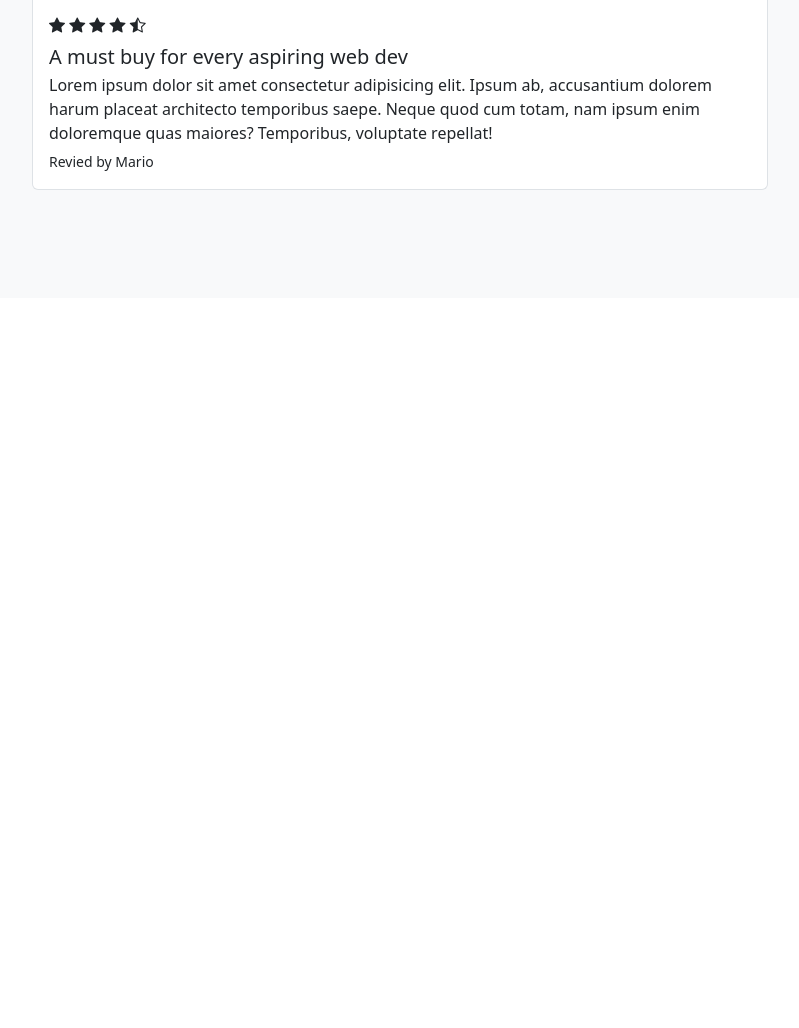
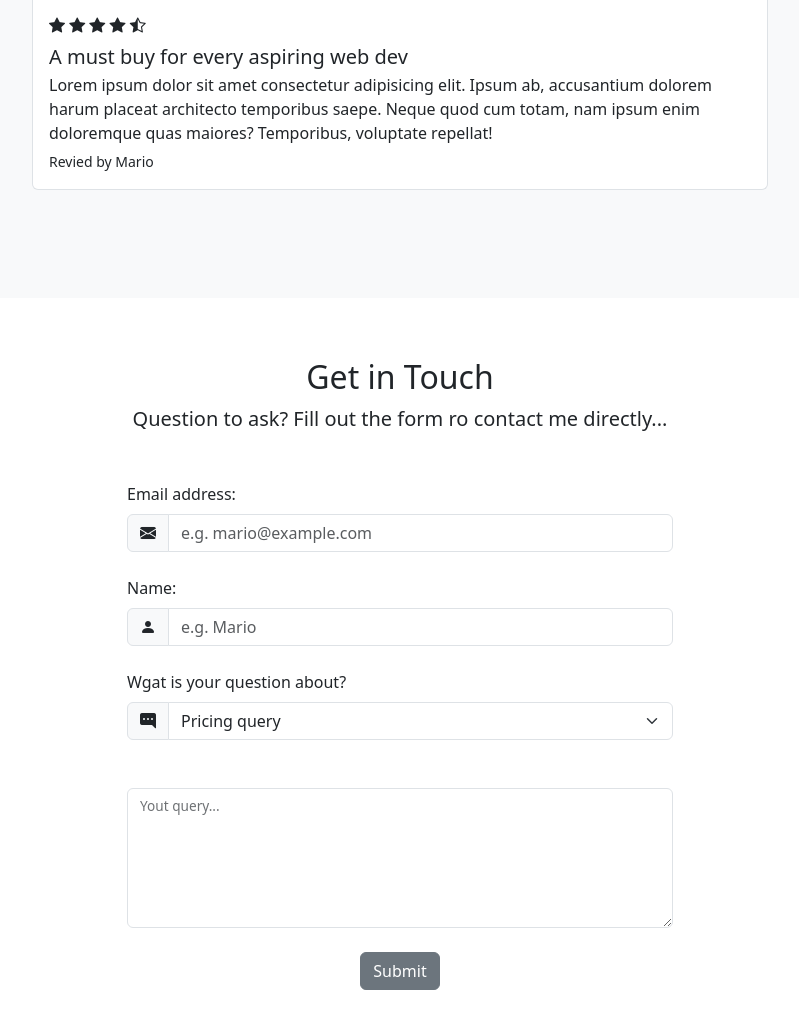
Before and after one commit to TemurFL/practice, a plain HTML site: page bootstrap5.3_2/index.html in a window 1280 px wide. Shown: the part 3361-4389 px from the top of the page, without its empty margins (240-1039 px from the left). Before the commit the page ends 3659 px from the top, so only its background shows below. Drawn offline with nearby package versions, Linux system fonts and the light colour scheme.

Commit message:
made up the "contact form" block

```diff
--- a/bootstrap5.3_2/index.html
+++ b/bootstrap5.3_2/index.html
@@ -298,6 +298,60 @@
     </section>
 
     <!-- contact form -->
+    <!-- form-control, form-label, form-select, input-group, input-group-text -->
+    <section id="contact">
+        <div class="container-lg">
+            <div class="text-center">
+                <h2>Get in Touch</h2>
+                <p class="lead">Question to ask? Fill out the form ro contact me directly...</p>
+            </div>
+
+            <div class="row justify-content-center my-5">
+                <div class="col-lg-6">
+                    <form>
+                        <label for="email" class="form-label">Email address:</label>
+                        <div class="mb-4 input-group">
+                            <span class="input-group-text">
+                                <i class="bi bi-envelope-fill"></i>
+                            </span>
+                            <input type="email" class="form-control" id="email" placeholder="e.g. mario@example.com">
+                        </div>
+
+                        <label for="name" class="form-label">Name:</label>
+                        <div class="input-group mb-4">
+                            <span class="input-group-text">
+                                <i class="bi bi-person-fill"></i>
+                            </span>
+                            <input type="text" class="form-control" id="name" placeholder="e.g. Mario">
+                        </div>
+
+                        <label for="subject" class="form-label">Wgat is your question about?</label>
+                        <div class="input-group mb-4">
+                            <span class="input-group-text">
+                                <i class="bi bi-chat-right-dots-fill"></i>
+                            </span>
+
+                            <select class="form-select" id="subject">
+                                <option value="pricing" selected>Pricing query</option>
+                                <option value="content">Content query</option>
+                                <option value="other">Other query</option>
+                            </select>
+                        </div>
+
+
+                        <div class="form-floating mt-5 mb-4">
+                            <textarea id="query" class="form-control" style="height: 140px"></textarea>
+                            <label for="query">Yout query...</label>
+                        </div>
+
+                        <div class="mb-4 text-center">
+                            <button type="submit" class="btn btn-secondary">Submit</button>
+                        </div>
+                    </form>
+                </div>
+            </div>
+        </div>
+    </section>
 
     <!-- get updates / modal trigger -->
 
```
